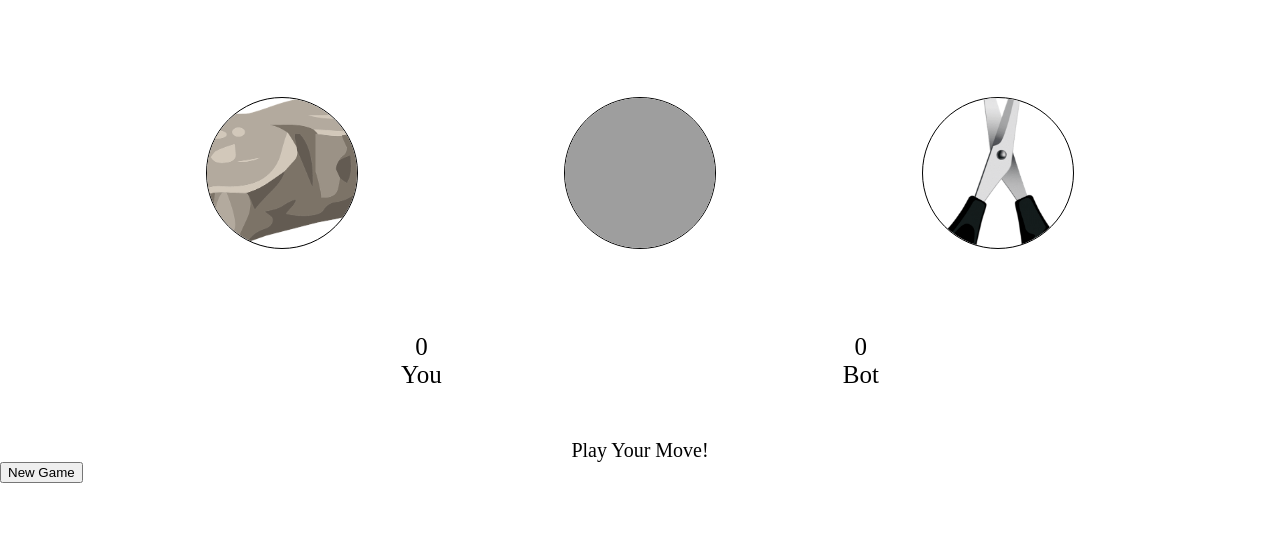
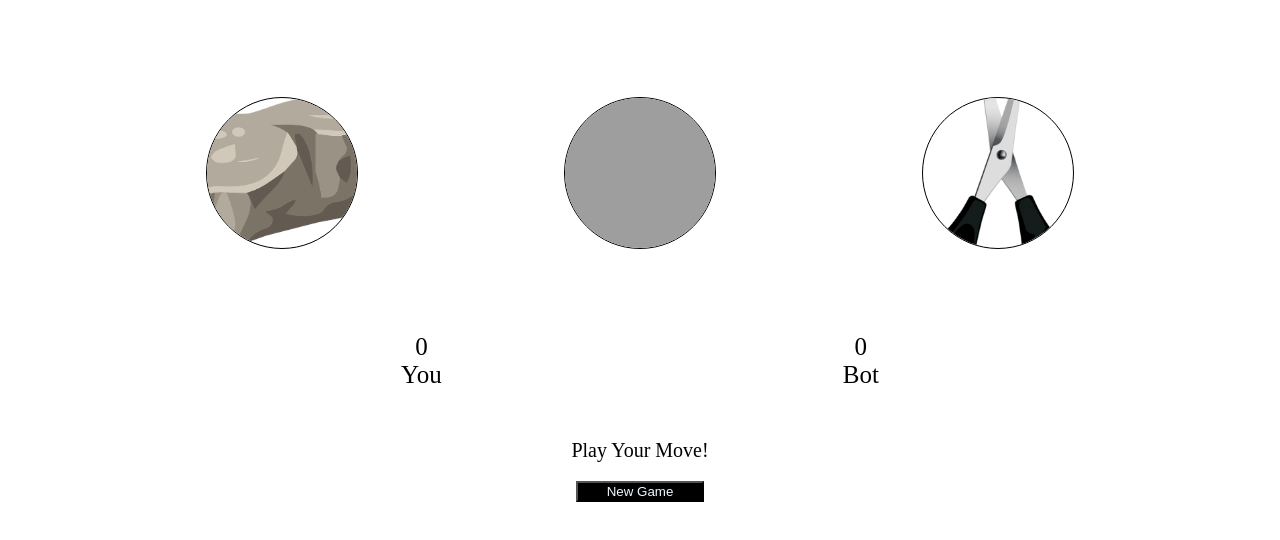
Before and after one commit to DarshanMungase/Stone-Paper-Scissors, a plain HTML site: page sps.html in a window 1280 px wide. Shown: the part 78-618 px from the top of the page. Drawn offline with Linux system fonts and the light colour scheme; grey boxes are pictures that could not be loaded.

Commit message:
sps.css
Style the new game button

```diff
--- a/sps.css
+++ b/sps.css
@@ -48,3 +48,14 @@ p {
 #msg {
     font-size: 20px;
 }
+.newgamecontainer {
+    margin-top: 1.5%;
+    display: flex;
+    justify-content: space-evenly;
+}
+.newgame {
+    width: 10%;
+    background-color: black;
+    color: aliceblue;
+    border-color: black;
+}
```
